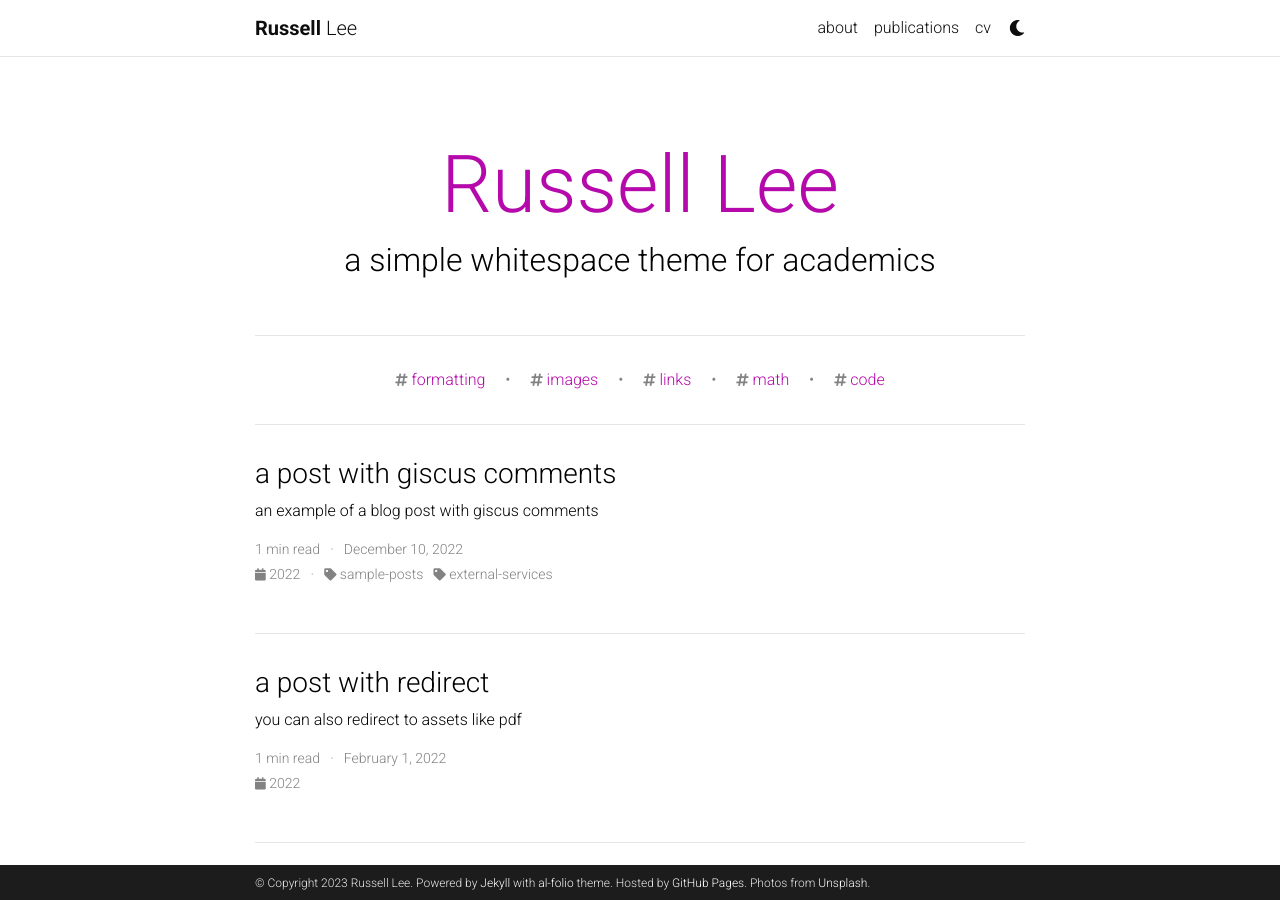
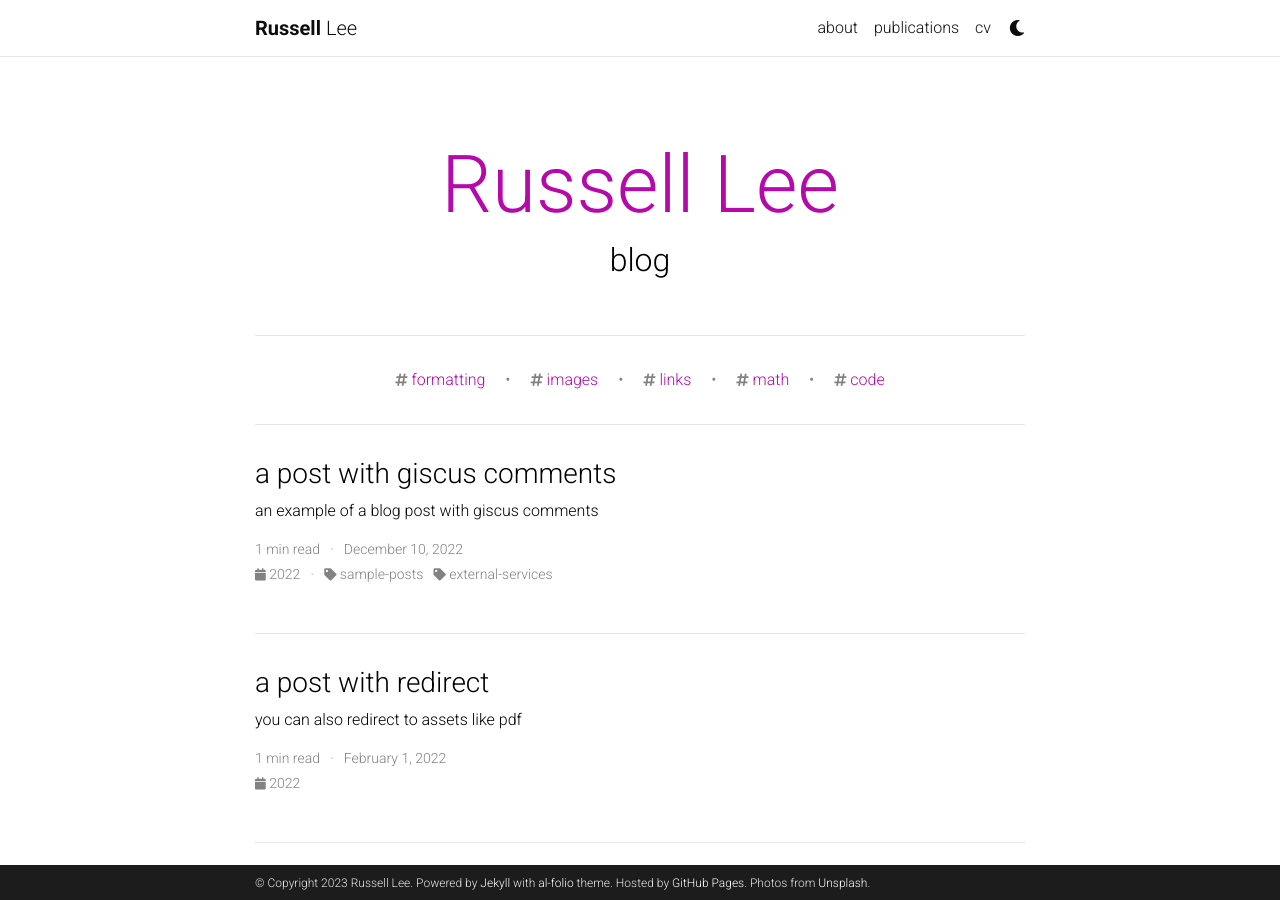
Before and after one commit to russell-lee/russell-lee.github.io, a Jekyll site: the page built from blog/index.html, in a window 1280 px wide and 900 px high. Built offline with Jekyll 4.4.1, drawn with Linux system fonts in a browser that asks for light colours; the list of posts is cut into pages by our own code; comment, search, counter and statistics services are not loaded; a style sheet for code colours, icons or effects is not loaded.

```diff
--- a/_config.yml
+++ b/_config.yml
@@ -118,7 +118,7 @@
 
 blog_name: Russell Lee # blog_name will be displayed in your blog page
 blog_nav_title: # your blog must have a title for it to be displayed in the nav bar
-blog_description: a simple whitespace theme for academics
+blog_description: blog
 permalink: /blog/:year/:title/
 
 # Pagination
```
